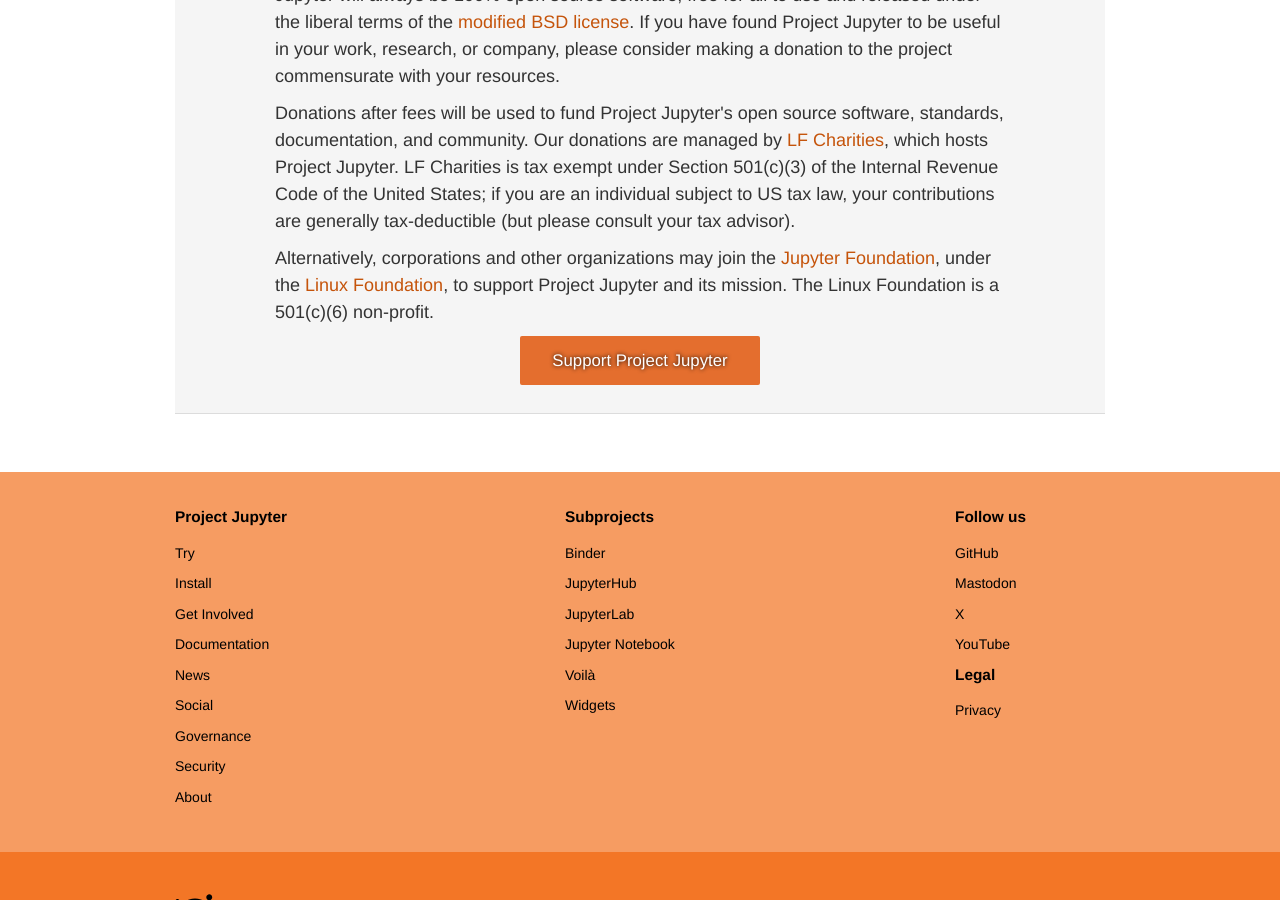
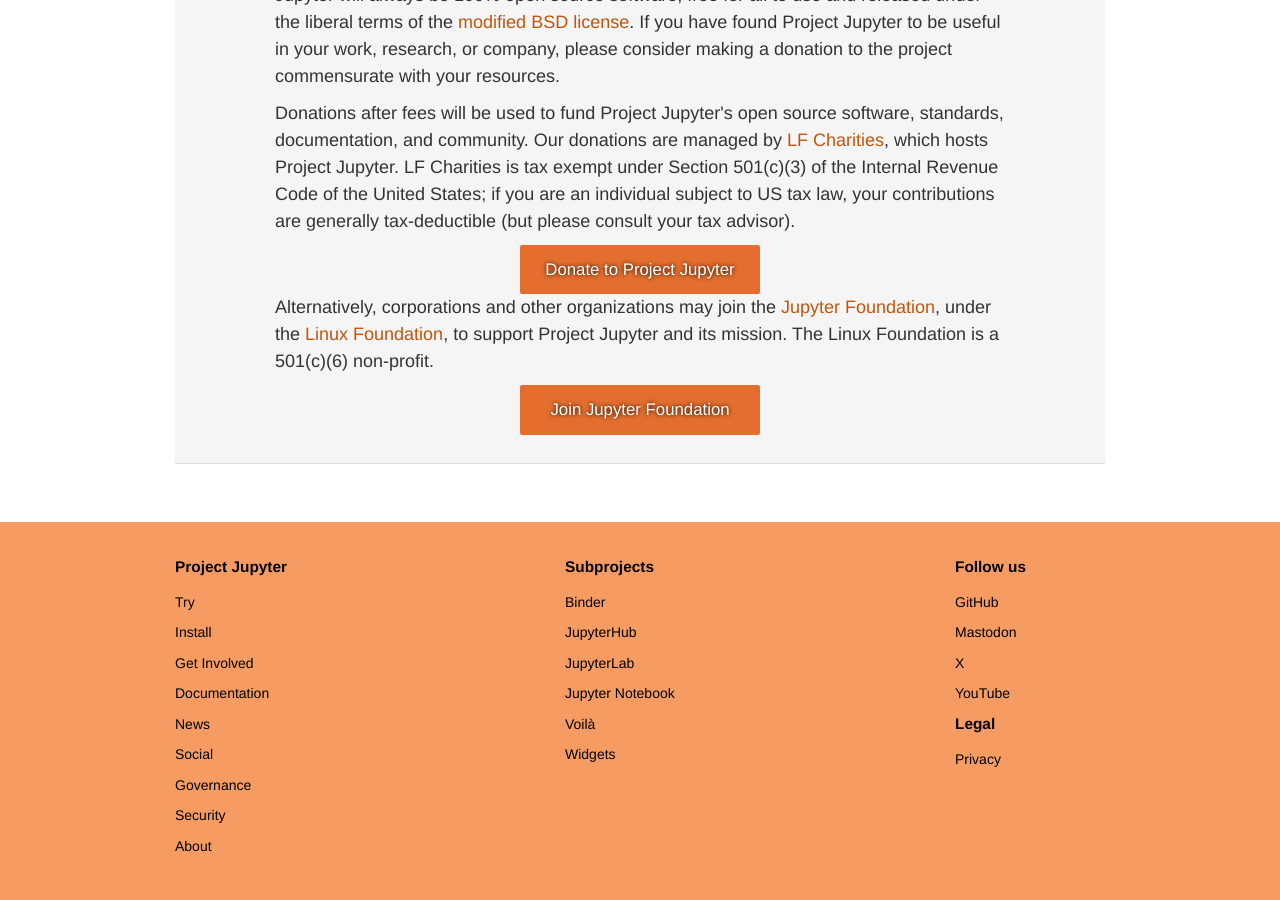
Before and after one commit to jupyter/jupyter.github.io, a Jekyll site: the page built from about.html, in a window 1280 px wide and 900 px high, scrolled down 10246 px. Built offline with Jekyll 4.4.1, drawn with Linux system fonts in a browser that asks for light colours; comment, search, counter and statistics services are not loaded.

Commit message:
Update donation box to be more clear and include a button to join Jupyter foundation

```diff
--- a/about.html
+++ b/about.html
@@ -581,6 +581,7 @@
   description:
     - Jupyter will always be 100% open source software, free for all to use and released under the liberal terms of the <a href="https://opensource.org/licenses/BSD-3-Clause">modified BSD license</a>. If you have found Project Jupyter to be useful in your work, research, or company, please consider making a donation to the project commensurate with your resources.
     - Donations after fees will be used to fund Project Jupyter's open source software, standards, documentation, and community. Our donations are managed by <a href="https://lf-charities.org/">LF Charities</a>, which hosts Project Jupyter. LF Charities is tax exempt under Section 501(c)(3) of the Internal Revenue Code of the United States; if you are an individual subject to US tax law, your contributions are generally tax-deductible (but please consult your tax advisor).
+  jupyter_foundation:
     - Alternatively, corporations and other organizations may join the <a href="https://jupyterfoundation.org">Jupyter Foundation</a>, under the <a href="https://www.linuxfoundation.org/">Linux Foundation</a>, to support Project Jupyter and its mission. The Linux Foundation is a 501(c)(6) non-profit.
 ---
 
@@ -838,9 +839,22 @@
 
     <div class="orange-button">
         <a href="https://donate.stripe.com/cN23fi1DpcJE66A6oo" target="noopener noreferrer">
-            Support Project Jupyter
+            Donate to Project Jupyter
         </a>
     </div>
+
+    {% for graf in page.donate_box.jupyter_foundation %}
+    <p class="content content--copy">
+        {{ graf }}
+    </p>
+    {% endfor %}
+
+    <div class="orange-button">
+      <a href="https://jupyterfoundation.org/join" target="noopener noreferrer">
+          Join Jupyter Foundation
+      </a>
   </div>
+
+</div>
   <!-- The globe icon is originally from https://github.com/twitter/twemoji/blob/ad3d3d669bb3697946577247ebb15818f09c6c91/assets/svg/1f310.svg, licensed CC-by-4.0 -->
 </article>
```
